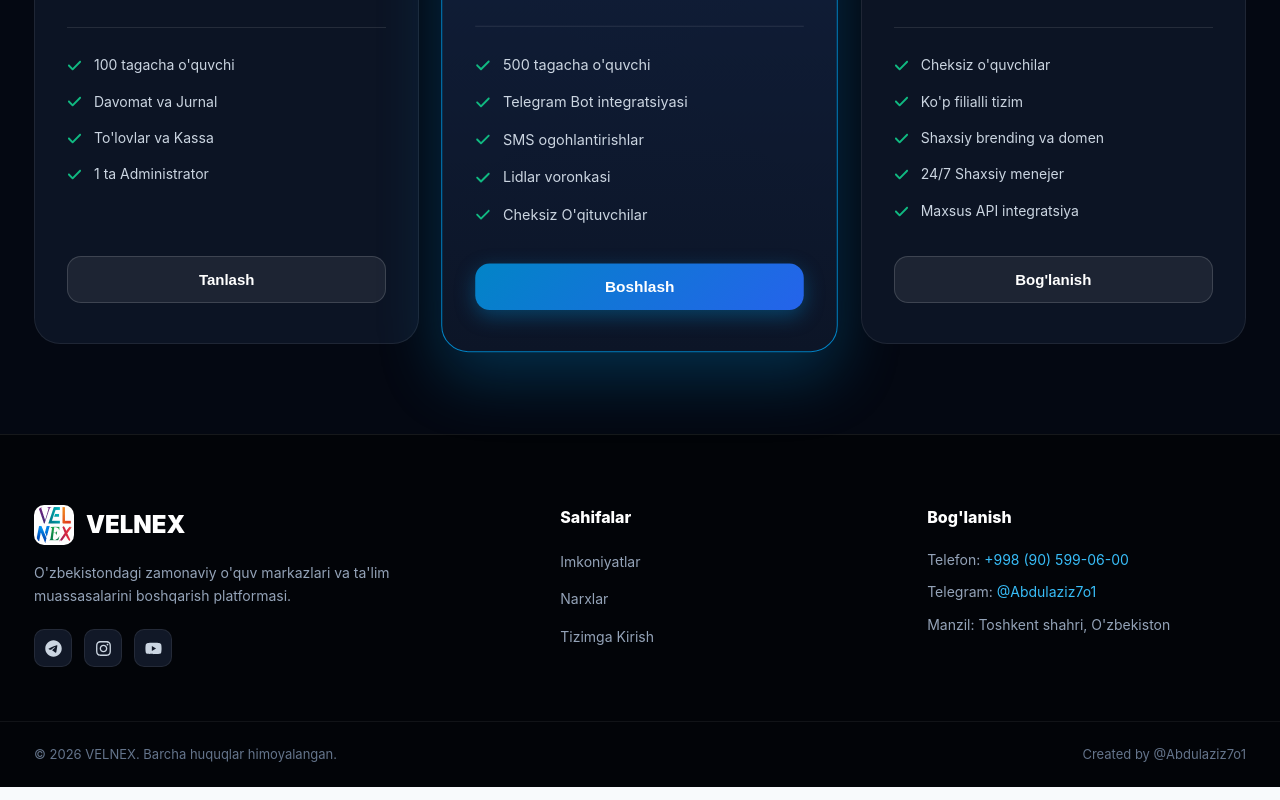
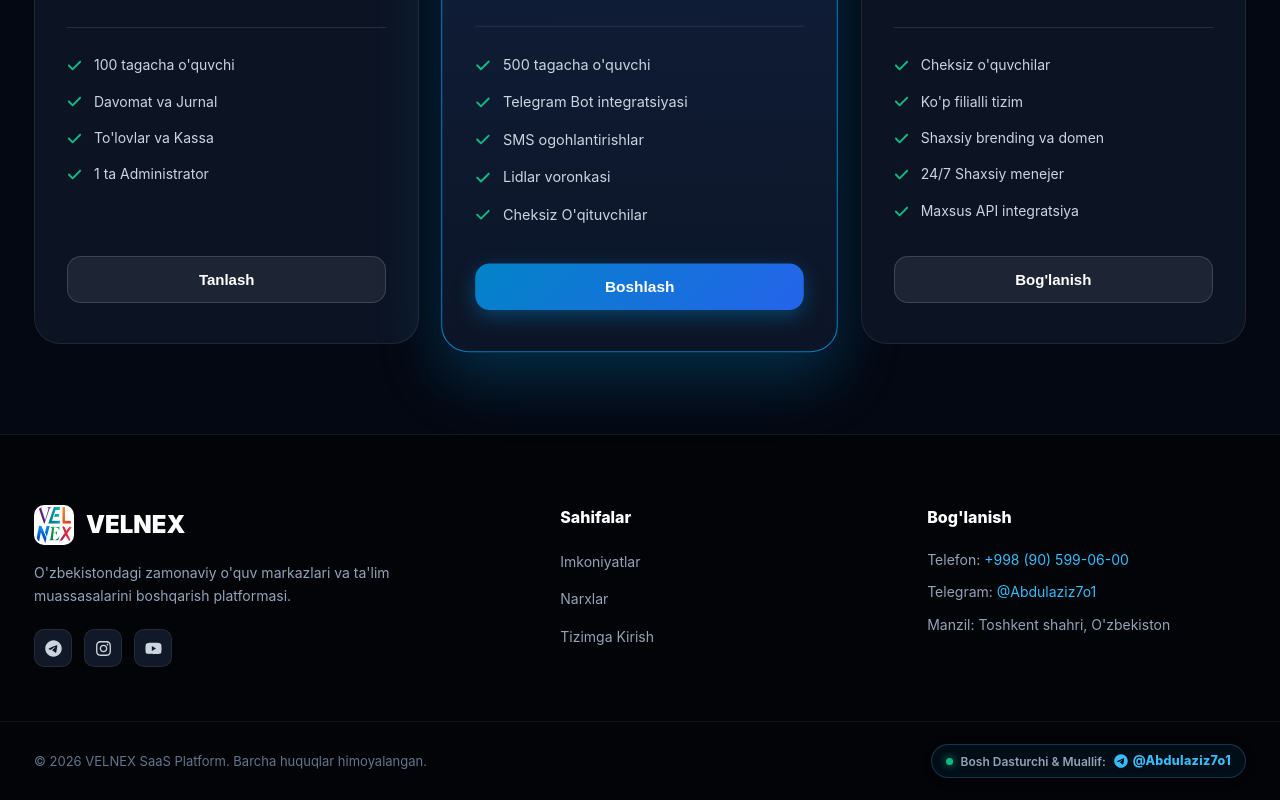
Before and after one commit to Abdulaziz701UZB/Frontend-Backend-Exam, a React (Vite) app in the folder frontend/: page /landing in a window 1280 px wide. Shown: the part 2490-3290 px from the top of the page. Built offline with nearby package versions, Linux system fonts and the light colour scheme; no server answers.

Commit message:
Enhance creator attribution in Landing page footer with a high-end glowing glassmorphism badge linking to Telegram

```diff
--- a/frontend/src/pages/Landing/Landing.css
+++ b/frontend/src/pages/Landing/Landing.css
@@ -1050,6 +1050,69 @@
   display: flex;
   justify-content: space-between;
   align-items: center;
+  gap: 16px;
+  flex-wrap: wrap;
+}
+
+.footer-copyright-text {
+  color: #64748b;
+  font-size: 13px;
+}
+
+/* Professional Creator Signature Badge */
+.creator-signature-badge {
+  display: inline-flex;
+  align-items: center;
+  gap: 8px;
+  background: rgba(2, 132, 199, 0.08);
+  border: 1px solid rgba(56, 189, 248, 0.25);
+  padding: 6px 14px;
+  border-radius: 100px;
+  text-decoration: none;
+  transition: all 0.25s cubic-bezier(0.34, 1.56, 0.64, 1);
+  box-shadow: 0 2px 10px rgba(0, 0, 0, 0.3);
+}
+
+.creator-signature-badge:hover {
+  background: rgba(2, 132, 199, 0.2);
+  border-color: rgba(56, 189, 248, 0.6);
+  transform: translateY(-2px);
+  box-shadow: 0 6px 20px rgba(2, 132, 199, 0.35);
+}
+
+.creator-dot {
+  width: 7px;
+  height: 7px;
+  border-radius: 50%;
+  background: #10b981;
+  box-shadow: 0 0 8px #10b981;
+  animation: pulseDot 2s infinite ease-in-out;
+}
+
+@keyframes pulseDot {
+  0%, 100% { transform: scale(1); opacity: 1; }
+  50% { transform: scale(1.3); opacity: 0.7; }
+}
+
+.creator-label {
+  font-size: 12px;
+  color: #94a3b8;
+  font-weight: 600;
+}
+
+.creator-handle {
+  display: inline-flex;
+  align-items: center;
+  gap: 5px;
+  color: #38bdf8;
+  font-weight: 800;
+  font-size: 12.5px;
+  letter-spacing: 0.3px;
+}
+
+.creator-tg-icon {
+  font-size: 14px;
+  color: #38bdf8;
 }
 
 /* Responsive Styles */
--- a/frontend/src/pages/Landing/Landing.jsx
+++ b/frontend/src/pages/Landing/Landing.jsx
@@ -473,8 +473,22 @@ const Landing = () => {
 
         <div className="footer-bottom-bar">
           <div className="landing-container footer-bottom-flex">
-            <span>© {new Date().getFullYear()} VELNEX. Barcha huquqlar himoyalangan.</span>
-            <span>Created by @Abdulaziz7o1</span>
+            <span className="footer-copyright-text">
+              © {new Date().getFullYear()} VELNEX SaaS Platform. Barcha huquqlar himoyalangan.
+            </span>
+            <a
+              href="https://t.me/Abdulaziz7o1"
+              target="_blank"
+              rel="noopener noreferrer"
+              className="creator-signature-badge"
+            >
+              <span className="creator-dot"></span>
+              <span className="creator-label">Bosh Dasturchi & Muallif:</span>
+              <span className="creator-handle">
+                <FaTelegram className="creator-tg-icon" />
+                @Abdulaziz7o1
+              </span>
+            </a>
           </div>
         </div>
       </footer>
```
